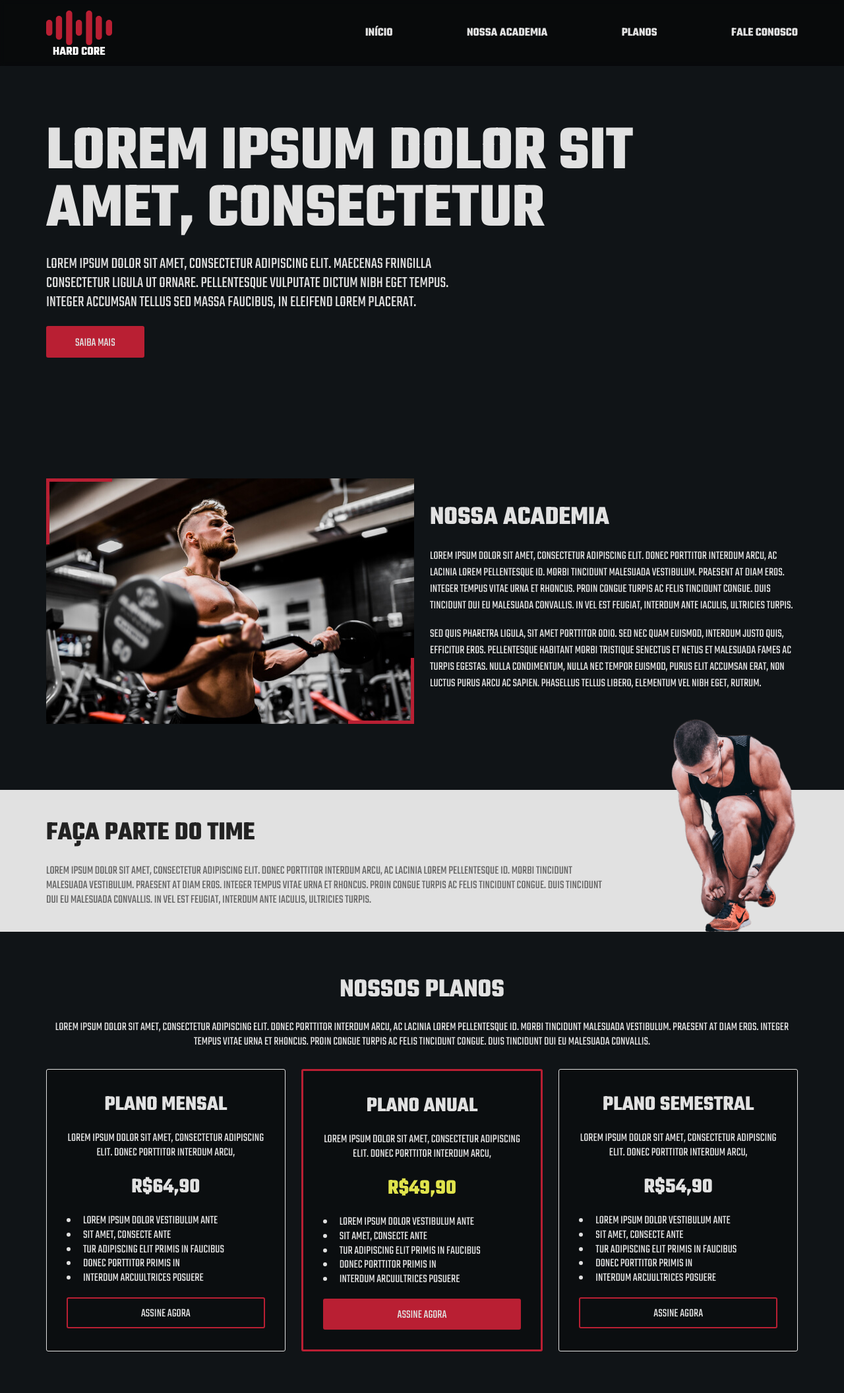
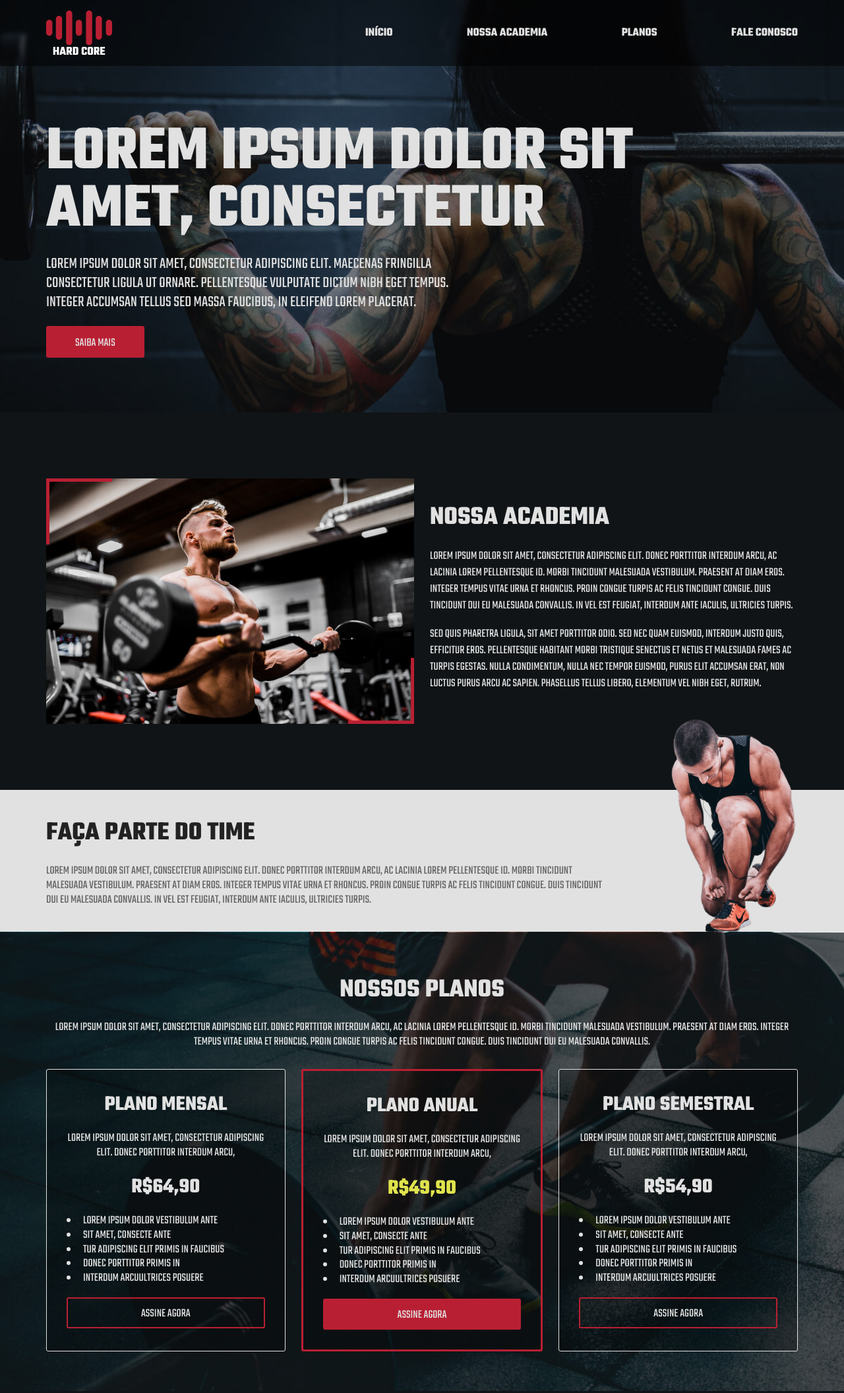
Before and after one commit to Th-nsoliveira/Academia-Hardcore, a plain HTML site: page index.html in a window 1280 px wide. Shown: the top 2111 px of the page at 66% size. Drawn offline with Linux system fonts and the light colour scheme.

Commit message:
Update style.css

```diff
--- a/css/style.css
+++ b/css/style.css
@@ -76,7 +76,7 @@ p{
 
 .hero-section{
     height: 625px;
-    background-image:url(img/background.jpg);
+    background-image:url("../img/background.jpg");
     background-size: cover;
     display: flex;
     align-items: center;
@@ -174,7 +174,7 @@ posiçao fixa em relaçao ao body;
 */
 
 .planos{
-    background-image: url(img/bg-planos.jpg);
+    background-image: url("../img/bg-planos.jpg");
     background-size: cover;
     text-align: center;
     padding: 60px 0;
```
